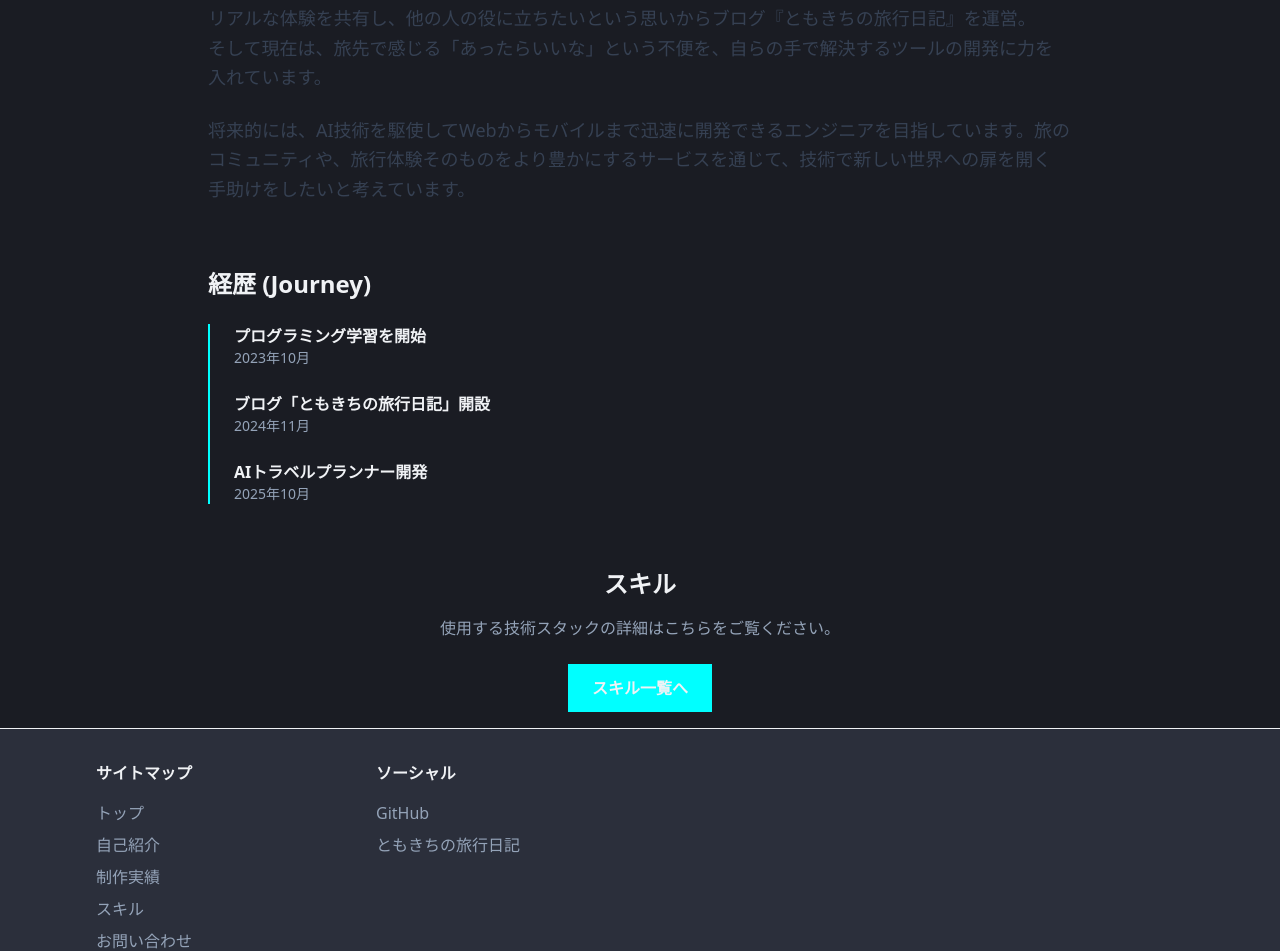
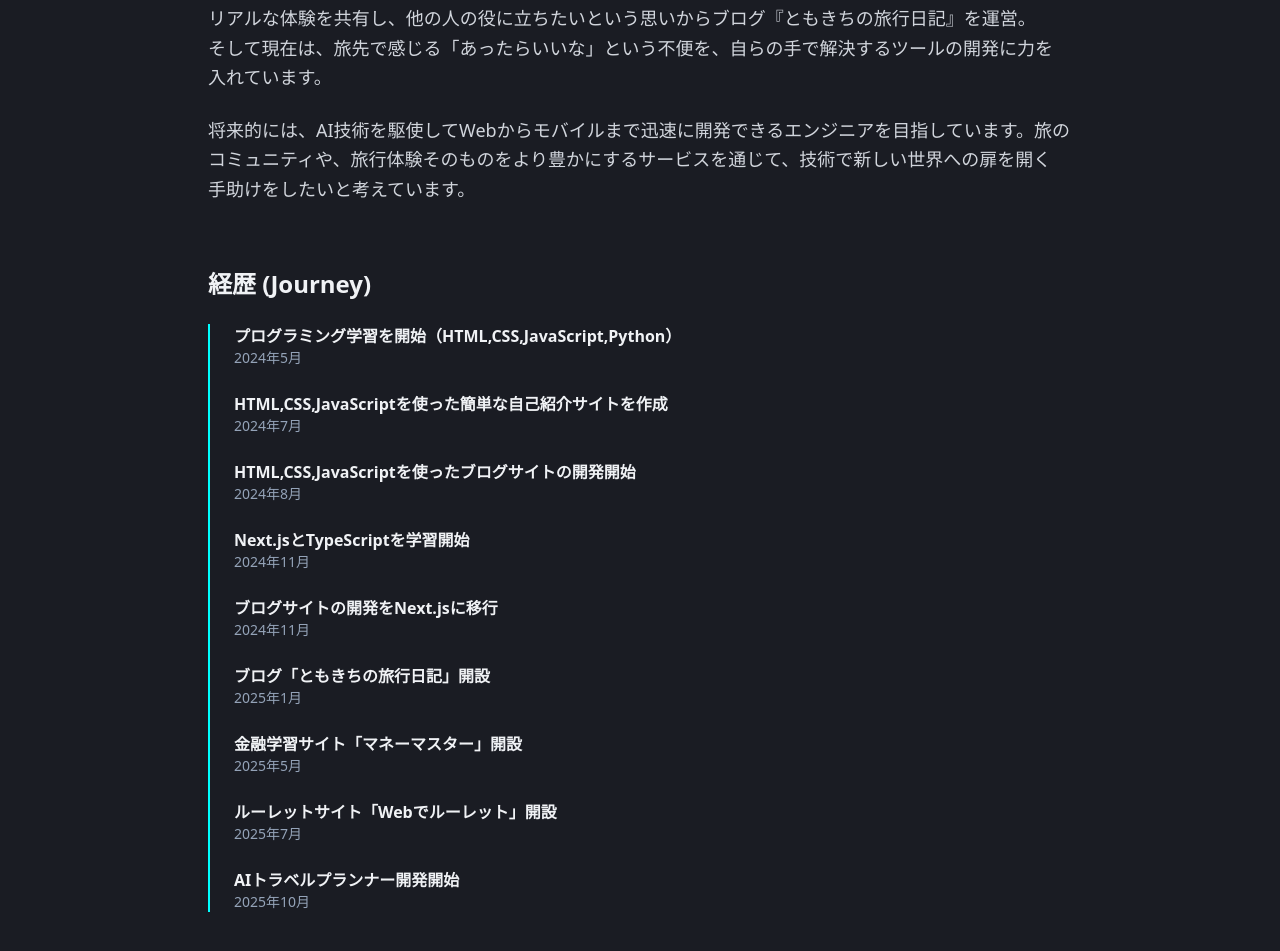
Before and after one commit to tomoki013/introduce, a Next.js app: page /about in a window 1280 px wide. Shown: the part 587-1538 px from the top of the page. Built offline with nearby package versions, Linux system fonts and the light colour scheme.

Commit message:
proseの修正

```diff
--- a/src/app/(pages)/about/page.tsx
+++ b/src/app/(pages)/about/page.tsx
@@ -7,6 +7,45 @@ export const metadata: Metadata = {
   description:
     "Tomokichiの自己紹介ページ。技術への探求心と旅の経験を活かしたエンジニアとしてのビジョンを紹介します。",
 };
+
+const journeys = [
+  {
+    date: "2024年5月",
+    title: "プログラミング学習を開始（HTML,CSS,JavaScript,Python）",
+  },
+  {
+    date: "2024年7月",
+    title: "HTML,CSS,JavaScriptを使った簡単な自己紹介サイトを作成",
+  },
+  {
+    date: "2024年8月",
+    title: "HTML,CSS,JavaScriptを使ったブログサイトの開発開始",
+  },
+  {
+    date: "2024年11月",
+    title: "Next.jsとTypeScriptを学習開始",
+  },
+  {
+    date: "2024年11月",
+    title: "ブログサイトの開発をNext.jsに移行",
+  },
+  {
+    date: "2025年1月",
+    title: "ブログ「ともきちの旅行日記」開設",
+  },
+  {
+    date: "2025年5月",
+    title: "金融学習サイト「マネーマスター」開設",
+  },
+  {
+    date: "2025年7月",
+    title: "ルーレットサイト「Webでルーレット」開設",
+  },
+  {
+    date: "2025年10月",
+    title: "AIトラベルプランナー開発開始",
+  },
+];
 
 export default function AboutPage() {
   return (
@@ -28,13 +67,13 @@ export default function AboutPage() {
 
       {/* 自己紹介文 */}
       <section className="prose prose-lg max-w-none dark:prose-invert prose-p:leading-relaxed prose-a:text-primary">
-        <p>
+        <p className="text-lg">
           Next.jsとTypeScriptを軸に、再利用性の高いコンポーネント設計と、誰もがストレスなく使えるUI/UXの実現に情熱を注いでいます。汎用的なコンポーネントが様々な場所で機能する瞬間に、開発者として大きな喜びを感じます。
         </p>
-        <p>
+        <p className="text-lg">
           この技術への探求心は、自身の「旅」の経験と深く結びついています。世界を旅する中で感じた感動やリアルな体験を共有し、他の人の役に立ちたいという思いからブログ『ともきちの旅行日記』を運営。そして現在は、旅先で感じる「あったらいいな」という不便を、自らの手で解決するツールの開発に力を入れています。
         </p>
-        <p>
+        <p className="text-lg">
           将来的には、AI技術を駆使してWebからモバイルまで迅速に開発できるエンジニアを目指しています。旅のコミュニティや、旅行体験そのものをより豊かにするサービスを通じて、技術で新しい世界への扉を開く手助けをしたいと考えています。
         </p>
       </section>
@@ -43,18 +82,12 @@ export default function AboutPage() {
       <section className="mt-16">
         <h2 className="text-2xl font-bold text-foreground">経歴 (Journey)</h2>
         <div className="mt-6 border-l-2 border-primary pl-6">
-          <div className="mb-6">
-            <h3 className="font-bold">プログラミング学習を開始</h3>
-            <p className="text-sm text-muted-foreground">2023年10月</p>
-          </div>
-          <div className="mb-6">
-            <h3 className="font-bold">ブログ「ともきちの旅行日記」開設</h3>
-            <p className="text-sm text-muted-foreground">2024年11月</p>
-          </div>
-          <div>
-            <h3 className="font-bold">AIトラベルプランナー開発</h3>
-            <p className="text-sm text-muted-foreground">2025年10月</p>
-          </div>
+          {journeys.map((journey, index) => (
+            <div key={index} className="mb-6">
+              <h3 className="font-bold">{journey.title}</h3>
+              <p className="text-sm text-muted-foreground">{journey.date}</p>
+            </div>
+          ))}
         </div>
       </section>
 
--- a/src/app/(pages)/projects/[slug]/page.tsx
+++ b/src/app/(pages)/projects/[slug]/page.tsx
@@ -88,24 +88,24 @@ export default async function ProjectDetailPage(props: {
           <h2 className="mb-4 text-xl font-bold text-foreground">リンク</h2>
           <div className="space-y-3">
             {project.details.links.url && (
-              <a
+              <Link
                 href={project.details.links.url}
                 target="_blank"
                 rel="noopener noreferrer"
                 className="flex items-center gap-2 text-primary transition-colors hover:text-primary/80"
               >
                 <FiExternalLink /> サイトを見る
-              </a>
+              </Link>
             )}
             {project.details.links.github && (
-              <a
+              <Link
                 href={project.details.links.github}
                 target="_blank"
                 rel="noopener noreferrer"
                 className="flex items-center gap-2 text-primary transition-colors hover:text-primary/80"
               >
                 <FiGithub /> GitHubリポジトリ
-              </a>
+              </Link>
             )}
           </div>
         </div>
--- a/src/app/(pages)/skills/page.tsx
+++ b/src/app/(pages)/skills/page.tsx
@@ -38,11 +38,6 @@ const backendSkills: Skill[] = [
     name: "Supabase",
     description: "主に個人開発での認証やDBとして利用経験があります。",
   },
-  {
-    name: "Firebase",
-    description:
-      "リアルタイムデータベースや認証機能を利用した開発経験があります。",
-  },
 ];
 const otherSkills: Skill[] = [
   {
@@ -50,7 +45,7 @@ const otherSkills: Skill[] = [
     description: "バージョン管理の基本的な操作は問題なく行えます。",
   },
   {
-    name: "AI (GPT APIなど)",
+    name: "AI (Gemini APIなど)",
     description:
       "AIを活用した機能開発（AIトラベルプランナー）の経験があります。",
   },
--- a/src/app/globals.css
+++ b/src/app/globals.css
@@ -1,6 +1,8 @@
 @import "tailwindcss";
 
 @plugin "@tailwindcss/typography";
+
+@custom-variant dark (&:is(.dark *));
 
 @theme inline {
   --radius-sm: calc(var(--radius) - 4px);
--- a/src/data/projects.json
+++ b/src/data/projects.json
@@ -7,14 +7,13 @@
     "tags": ["Next.js", "TypeScript", "Tailwind CSS", "PWA"],
     "summary": "自身の旅行経験を記録・発信するために開発したブログサイト。SEO対策やPWA対応を行い、多くの読者に読まれるサイトを目指しました。",
     "details": {
-      "overview": "Next.jsとSupabaseを活用した、個人的な旅行ブログです。MDXによる記事執筆、画像の遅延読み込みによるパフォーマンス最適化など、モダンな技術を積極的に採用しています。",
-      "background": "コロナ禍で海外旅行に行けない中、これまでの経験を形に残したいという思いから開発をスタートしました。",
+      "overview": "Next.jsとを活用した、個人的な旅行ブログです。MDによる記事執筆、画像の遅延読み込みによるパフォーマンス最適化など、モダンな技術を積極的に採用しています。",
+      "background": "海外旅行の際に、訪れた場所や体験を記録し、他の旅行者と情報を共有したいと考え、ブログサイトの開発を決意しました。",
       "techStack": ["Next.js", "TypeScript", "Tailwind CSS"],
       "features": [
         "静的サイト生成（SSG）による高速なページ表示",
         "PWA対応によるオフラインでの閲覧機能",
-        "SEOを意識した構造化データとメタタグの最適化",
-        "Supabaseを利用した閲覧数カウンターの実装"
+        "SEOを意識した構造化データとメタタグの最適化"
       ],
       "links": {
         "url": "https://www.tomokichidiary.com/",
```
